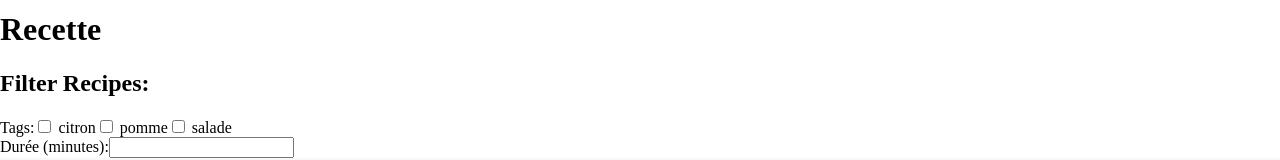
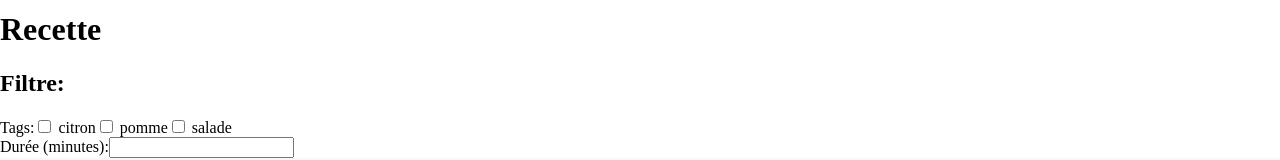
Before and after one commit to kenza17-urc/khamm, a React (Vite) app: page / in a window 1280 px wide. Shown: the part 470-630 px from the top of the page. Built offline with nearby package versions, Linux system fonts and the light colour scheme.

Commit message:
ajouter filtre

```diff
--- a/src/page/Home.tsx
+++ b/src/page/Home.tsx
@@ -35,7 +35,7 @@ const Home = () => {
       ></div>
       <h1>Recette</h1>
       <div>
-        <h2>Filter Recipes:</h2>
+        <h2>Filtre:</h2>
         <div>
           <label>
             Tags:
```
